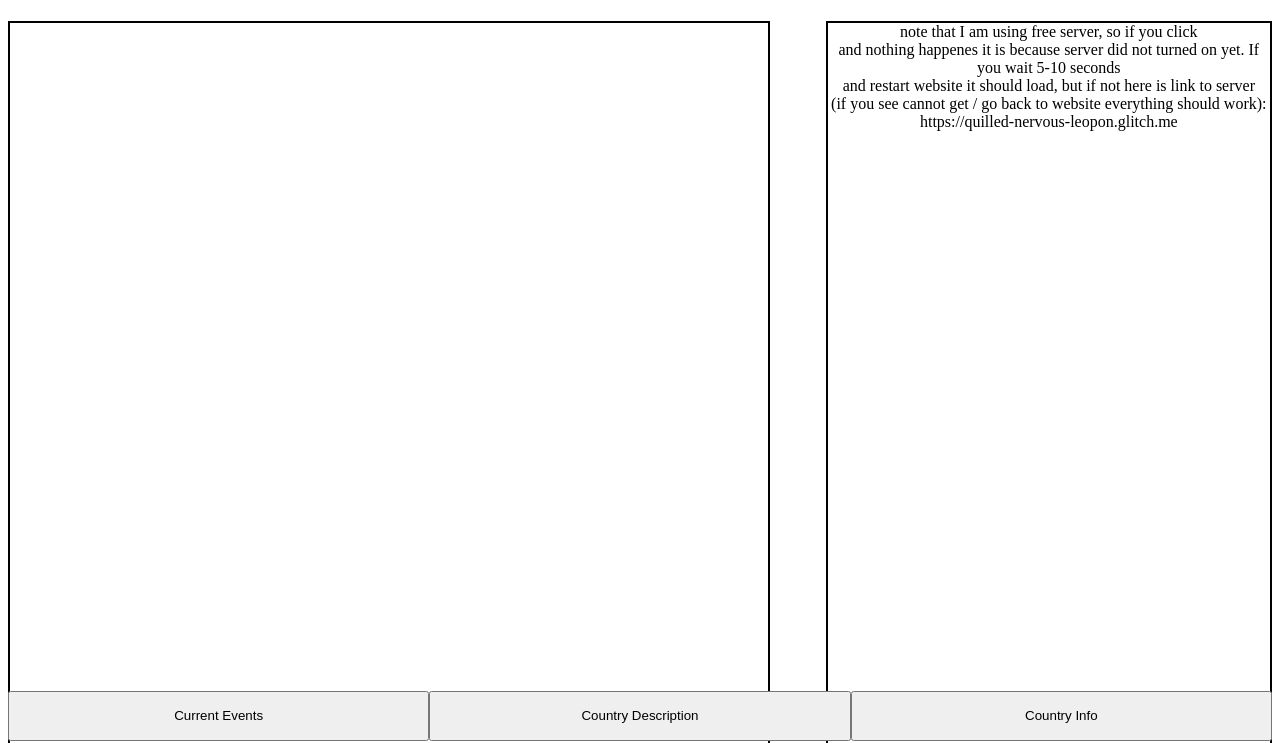
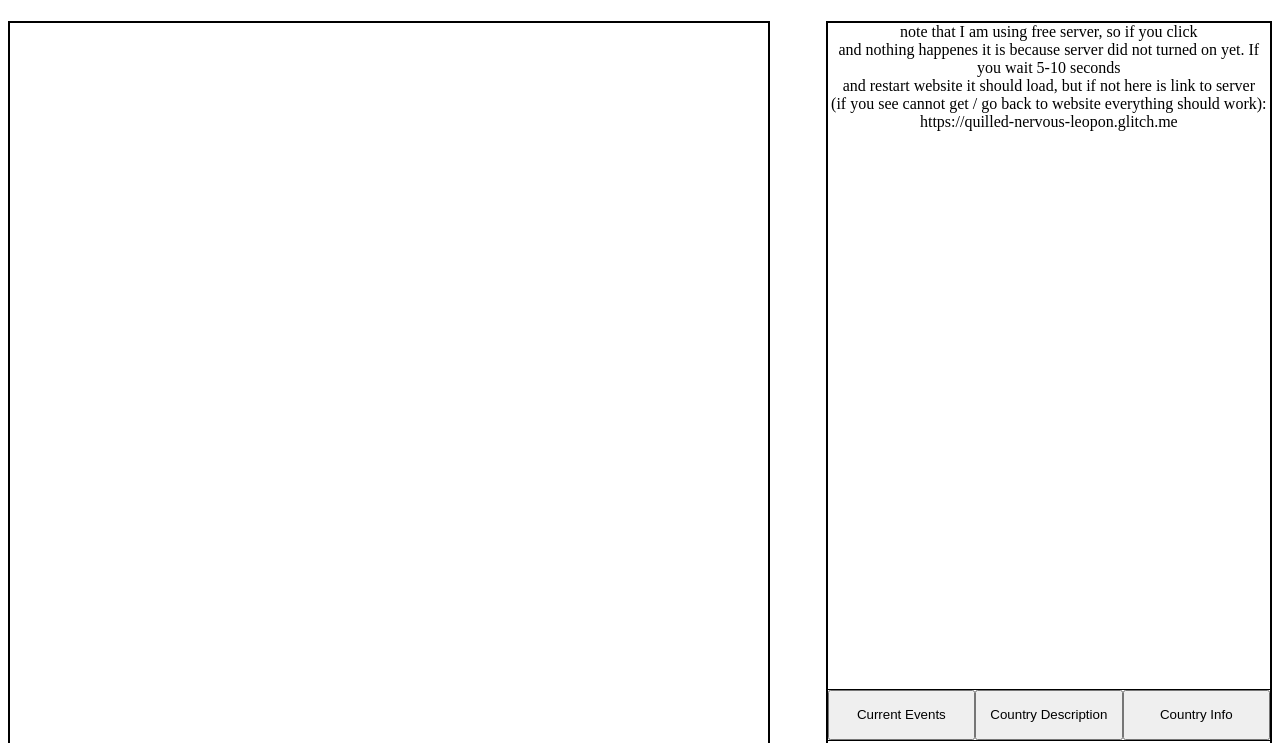
Before and after one commit to AndrzejPliszka/map, a plain HTML site: page index.html in a window 1280 px wide. Shown: the part 59-802 px from the top of the page. Drawn offline with Linux system fonts and the light colour scheme; no server answers.

Commit message:
buttons are now properly styled

```diff
--- a/styles.css
+++ b/styles.css
@@ -24,7 +24,7 @@ svg{
     width: 35%;
     border: 2px solid black;
     text-align: center;
-    height: 800px;
+    height: 750px;
     position: relative;
     overflow-y: scroll;
 }
@@ -38,14 +38,17 @@ svg{
 }
 #buttons{
     display: flex;
-    width: 100%;
+    float: right;
+    width: 35%;
+    border: 1px solid black;
+    height: 50px;
+    margin-right: 1px;
     justify-content: space-between;
     position: sticky;
     bottom: 0;
 }
 #buttons>*{
-    width: 100%;
-    height: 50px;
+    width: calc(100%/3);
 }
 .Belgium:hover{
     fill: orange;
```
